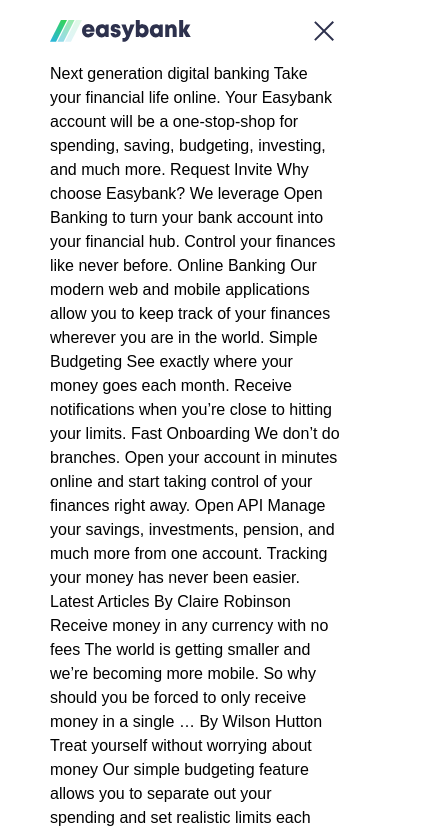
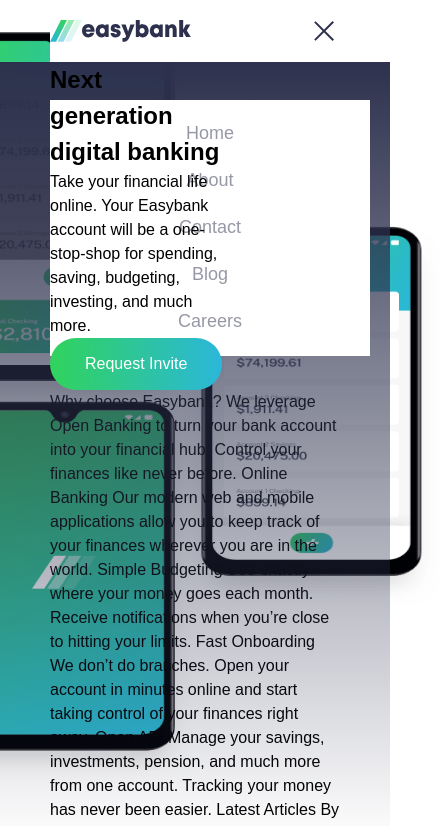
Before and after one commit to iadefidipe/easybank-landing-page, a plain HTML site: page index.html in a window 390 px wide. Both pictures are taken after a click on the link 327 px from the left and 31 px from the top of the page. Shown: the top 826 px of the page, 440 px wide, since content can reach past the window. Drawn offline with Linux system fonts and the light colour scheme.

Commit message:
hero section 50% done

```diff
--- a/app/js/script.js
+++ b/app/js/script.js
@@ -2,14 +2,19 @@
 
 const btnHamburger = document.querySelector('#btnHamburger');
 const header = document.querySelector('.header');
+const overlay = document.querySelector('.overlay');
 
 // litens for clich on the hamburger menu
 btnHamburger.addEventListener('click', function(){
     if(header.classList.contains('open')){
         header.classList.toggle('open');
+        overlay.classList.add('fadeout');
     }
     else{
         header.classList.toggle('open');
+        overlay.classList.remove('fadeout');
+
+
     }
 
 })
--- a/app/scss/_variables.scss
+++ b/app/scss/_variables.scss
@@ -11,7 +11,7 @@
 //fontsize
 $font-sm:0.875rem; //14px
 $font-med: 1.125rem; //18px
-$font-med: 1.125rem; //18px
+
 $font-publicsan: 'Public Sans', sans-serif;
 
 // ===============  take in pixels, spit out rem value (just for fun)
--- a/app/scss/style.scss
+++ b/app/scss/style.scss
@@ -82,10 +82,47 @@
     display: flex;
     justify-content: space-between;
     padding: rem(20) 0;
+    background: white;
 
-    // Class to be added via the DOM when I click the hamburger menu
+    // hamburger open Class to be added via the DOM when I click the hamburger menu
 
     &.open{
+
+        //adds fade-in animation to the overlay once the hambuger menu is clicked and the overlay appears
+        .overlay{
+            display: block;
+            animation: fade-in 300ms ease-in-out forwards;
+        }
+
+        // dropdown options
+        .drop-down{
+            height: 16rem;
+            width: 20rem;
+            background: white;
+            position: fixed;
+            left: auto;
+            right: auto;
+            top: rem(100);
+            display: flex;
+            flex-direction: column;
+            gap: rem(20);
+
+            a{
+                font-size: $font-med;
+                font-weight: 400;
+                transition: color 300ms ease-in-out;
+                margin: 0 auto;
+
+                &:first-child{
+                    margin-top: rem(20);
+                }
+
+                &:hover{
+                    color: $clr-darkBlue;
+                }
+
+            }
+        }
 
         .header__menu{
 
@@ -129,7 +166,7 @@
 
     &__menu{
 
-        >span{ //hamburger
+        >span{ //hamburger menu styling
             display: block;
             width:26px;
             height: 2px;
@@ -187,16 +224,62 @@
         }
     }
 
+    //overlay design that occurs whn the hamburger is clicked
     .overlay{
-        position: fixed;
+        position:absolute;
+        display: none;
         top: 3.9rem;
         right: 0;
         bottom: 0;
         left: 0;
-        background-image: linear-gradient($darkBlue, transparent);
+        background-image: linear-gradient($clr-darkBlue, transparent);
     }
 
+    // fadeout class with fadeout animate that occurs when the hamburge menu closes
+    &.fadeout{
+        .overlay{
+            animation: fade-out 300ms ease-in-out forwards;
+        }
 
+    }
 
+    .drop-down{
+        display: none;
+    }
 
 }
+
+.hero{
+    position: relative;
+    display: flex;
+    justify-content: space-between;
+    align-items: center;
+    margin: 0 auto;
+    width: 100vw;
+
+    &__text{
+        flex: 1;
+
+    }
+
+    &__illustration{
+        flex: 3;
+
+        background-image: url(../../images/bg-intro-desktop.svg);
+        background-repeat: no-repeat;
+        background-position: left;
+
+        margin-top: rem(-100);
+        z-index: -1;
+
+        img{
+            z-index: -2;
+            position: absolute;
+            width: rem(750);
+            height: rem(750);
+            right: 0;
+            top: rem(-30);
+        }
+
+    }
+}
--- a/index.html
+++ b/index.html
@@ -37,6 +37,14 @@
 
       <div class="overlay hide-for-desktop"></div>
 
+      <div class="drop-down">
+        <a href="#">Home</a>
+          <a href="#">About</a>
+          <a href="#">Contact</a>
+          <a href="#">Blog</a>
+          <a href="#">Careers</a>
+      </div>
+
       <nav>
 
         <div class="header__link hide-for-mobile">
@@ -59,10 +67,22 @@
       </nav>
 
     </header>
-    Next generation digital banking
-    Take your financial life online. Your Easybank account will be a one-stop-shop
-    for spending, saving, budgeting, investing, and much more.
-    Request Invite
+    <section class="hero">
+
+      <div class="hero__text">
+        <h1>Next generation digital banking</h1>
+        <p>
+          Take your financial life online. Your Easybank account will be a one-stop-shop
+          for spending, saving, budgeting, investing, and much more.
+        </p>
+        <input class="header__cta  button" type="button" value="Request Invite">
+      </div>
+
+      <div class="hero__illustration">
+        <img src="./images/image-mockups.png" alt="">
+      </div>
+    </section>
+
     Why choose Easybank?
     We leverage Open Banking to turn your bank account into your financial hub. Control
     your finances like never before.
```
Also changed, not shown: app/scss/style.css, 1 other file.
